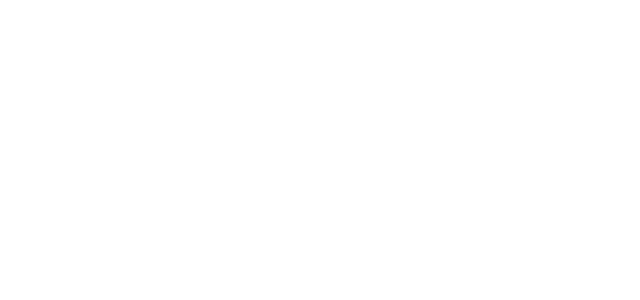
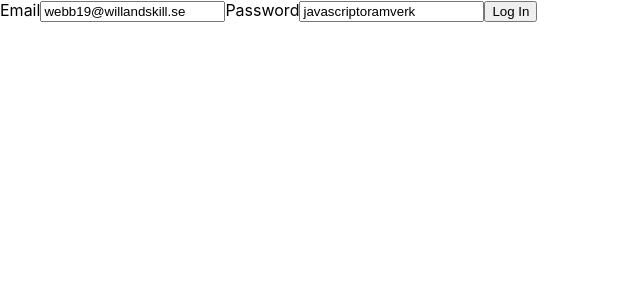
Before and after one commit to Secar98/inlamningsuppgift-react, a React (Create React App) app: page /login in a window 1280 px wide. Shown: the top 300 px of the page, without its empty margins (0-640 px from the left). Built offline with nearby package versions, Linux system fonts and the light colour scheme.

Commit message:
add loginpage

```diff
--- a/src/App.js
+++ b/src/App.js
@@ -1,9 +1,19 @@
 import React from 'react'
+import { Switch, Route, Link } from 'react-router-dom'
+import LoginPage from './pages/LoginPage'
 
 function App() {
   return (
     <div>
 
+
+
+
+      <Switch>
+        <Route path="/login">
+          <LoginPage />
+        </Route>
+      </Switch>
     </div>
   );
 }
--- /dev/null
+++ b/src/pages/LoginPage.jsx
@@ -0,0 +1,52 @@
+import React, {useState} from 'react'
+import { useHistory } from 'react-router-dom'
+
+export default function LoginPage() {
+  const [formData, setFormData] = useState({
+    email: "webb19@willandskill.se",
+    password: "javascriptoramverk"
+  })
+  const history = useHistory()
+  console.log(history)
+
+  function handleOnSubmit(e) {
+    e.preventDefault()
+    const url = "https://frebi.willandskill.eu/api-token-auth/"
+    const payload = {
+      email: formData.email,
+      password: formData.password
+    }
+    fetch(url, {
+      method: "POST",
+      body: JSON.stringify(payload),
+      headers: {
+        "Content-Type": "application/json"
+      }
+    })
+    .then(res => res.json())
+    .then(data => {
+      localStorage.setItem("WEBB20", data.token)
+      history.push("/customers")
+    })
+
+  }
+
+  function handleOnChange(e) {
+    const inputName = e.target.name
+    const inputValue = e.target.value
+    const newObj = {...formData, [inputName]: inputValue}
+    setFormData(newObj)
+  }
+
+  return (
+    <div>
+      <form onSubmit={handleOnSubmit}>
+        <label>Email</label>
+        <input name="email" value={formData.email} onChange={handleOnChange}/>
+        <label>Password</label>
+        <input name="password" value={formData.password} onChange={handleOnChange}/>
+        <button type="submit">Log In</button>
+      </form>
+    </div>
+  )
+}
```
Also changed, not shown: 1 other file (tests, documents, lock files or other folders).
